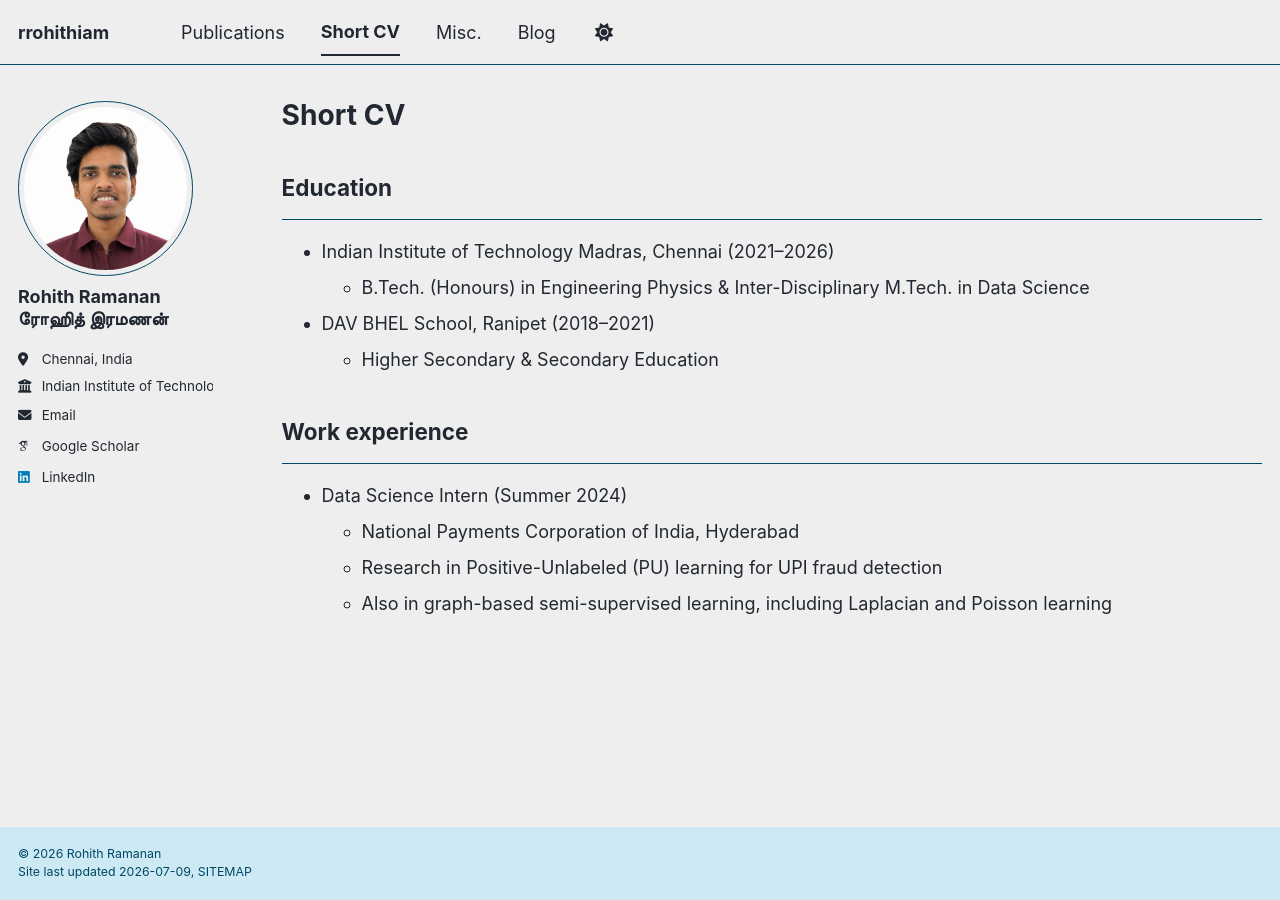
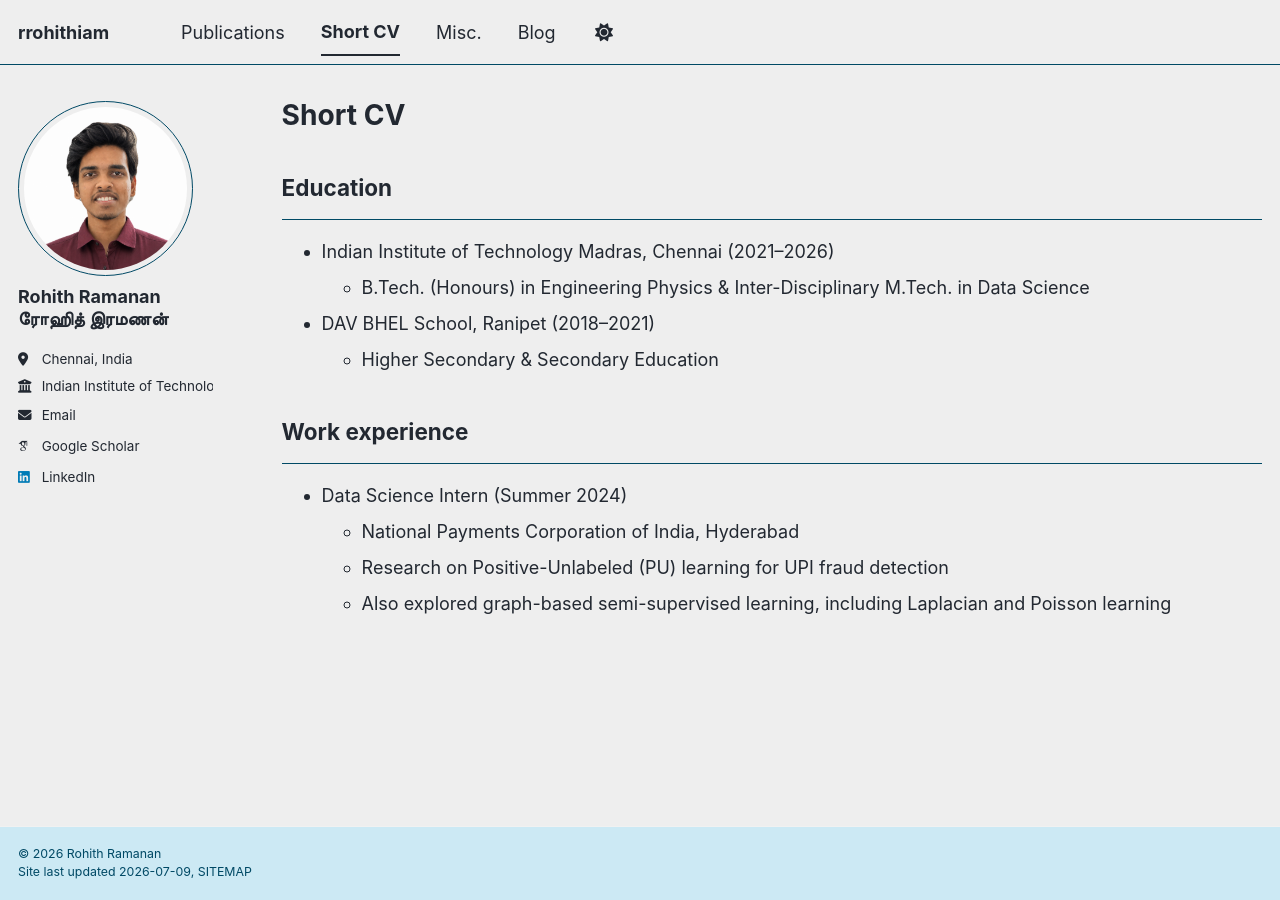
Before and after one commit to rrohithiam/rrohithiam.github.io, a Jekyll site: the page built from _pages/cv.md, in a window 1280 px wide. Built offline with Jekyll 4.4.1, drawn with Linux system fonts in a browser that asks for light colours; some web fonts are replaced; a script bundle is joined from its source files by our own code; library files that are not in the unit come from our copies.

Commit message:
Minor changes

```diff
--- a/_pages/cv.md
+++ b/_pages/cv.md
@@ -21,5 +21,5 @@ redirect_from:
 ---
 * Data Science Intern (Summer 2024)
   * National Payments Corporation of India, Hyderabad
-  * Research in Positive-Unlabeled (PU) learning for UPI fraud detection
-  * Also in graph-based semi-supervised learning, including Laplacian and Poisson learning
+  * Research on Positive-Unlabeled (PU) learning for UPI fraud detection
+  * Also explored graph-based semi-supervised learning, including Laplacian and Poisson learning
```
